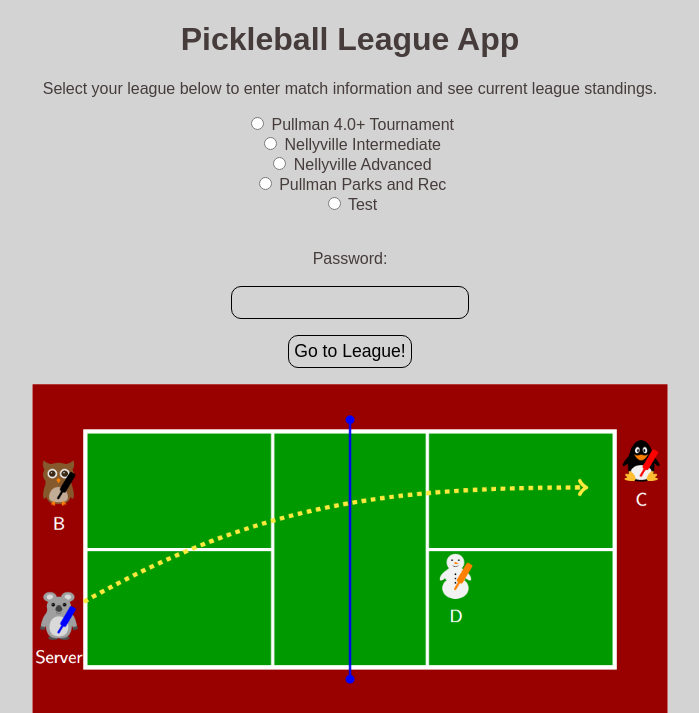
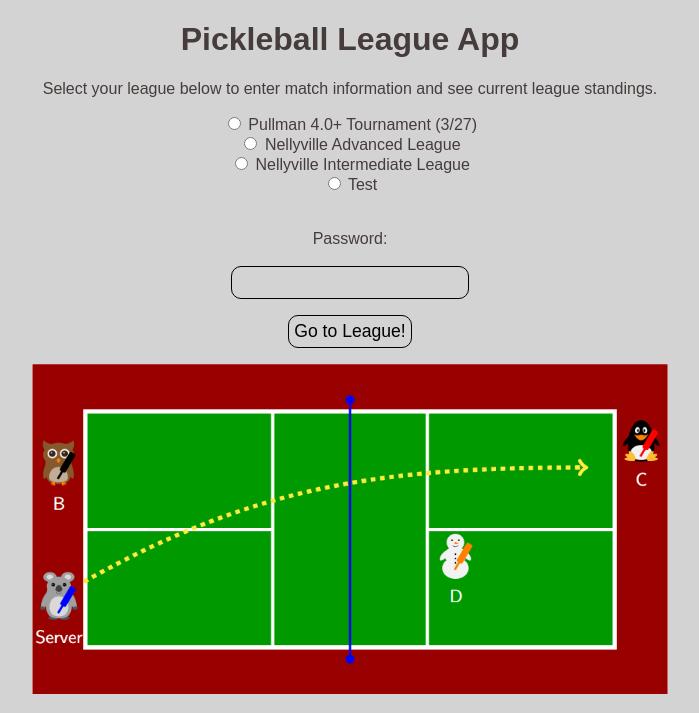
Before and after one commit to ddefordWSU/PickleLeagueTest, a Flask app: page / in a window 1280 px wide. Shown: the top 713 px of the page, without its empty margins (294-993 px from the left). Run offline with Flask 2, Linux system fonts and the light colour scheme.

Commit message:
Update index.html

```diff
--- a/localflasktest/templates/index.html
+++ b/localflasktest/templates/index.html
@@ -29,13 +29,13 @@ padding: 15px;
   <div>
 	    <form method="post" action="/submitP">
 	    <input type="radio" id="PT" name="League" value="PT">
-	  <label for="PT">Pullman 4.0+ Tournament</label><br>
-  <input type="radio" id="LINT" name="League" value="LINT">
-  <label for="LINT">Nellyville Intermediate</label><br>
-  <input type="radio" id="LADV" name="League" value="LADV">
-  <label for="LADV">Nellyville Advanced</label><br>
-  <input type="radio" id="PP" name="League" value="PP">
-	  <label for="PP">Pullman Parks and Rec</label><br>
+	  <label for="PT">Pullman 4.0+ Tournament (3/27)</label><br>
+   <input type="radio" id="LADV" name="League" value="LADV">
+  <label for="LADV">Nellyville Advanced League</label><br>
+<input type="radio" id="LINT" name="League" value="LINT">
+  <label for="LINT">Nellyville Intermediate League</label><br>
+  <!--<input type="radio" id="PP" name="League" value="PP">
+	  <label for="PP">Pullman Parks and Rec</label><br>-->
 	    <input type="radio" id="T" name="League" value="T">
   <label for="test">Test</label><br><br><br>
   <label for="pwd">Password:</label><br><br>
```
